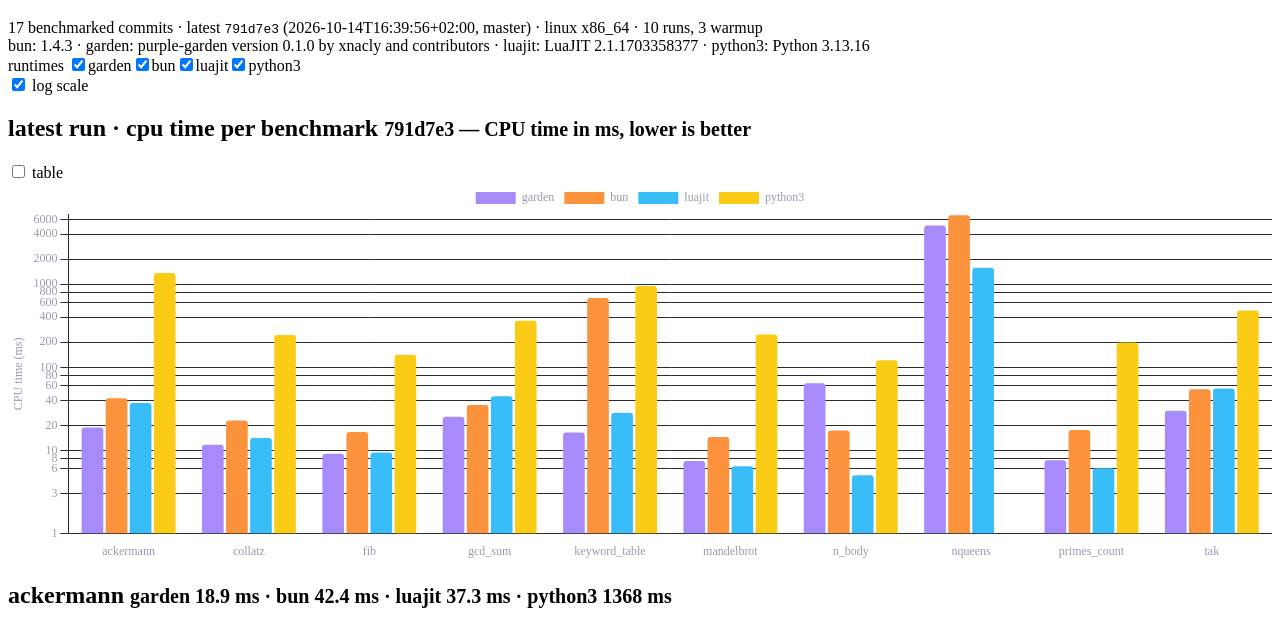
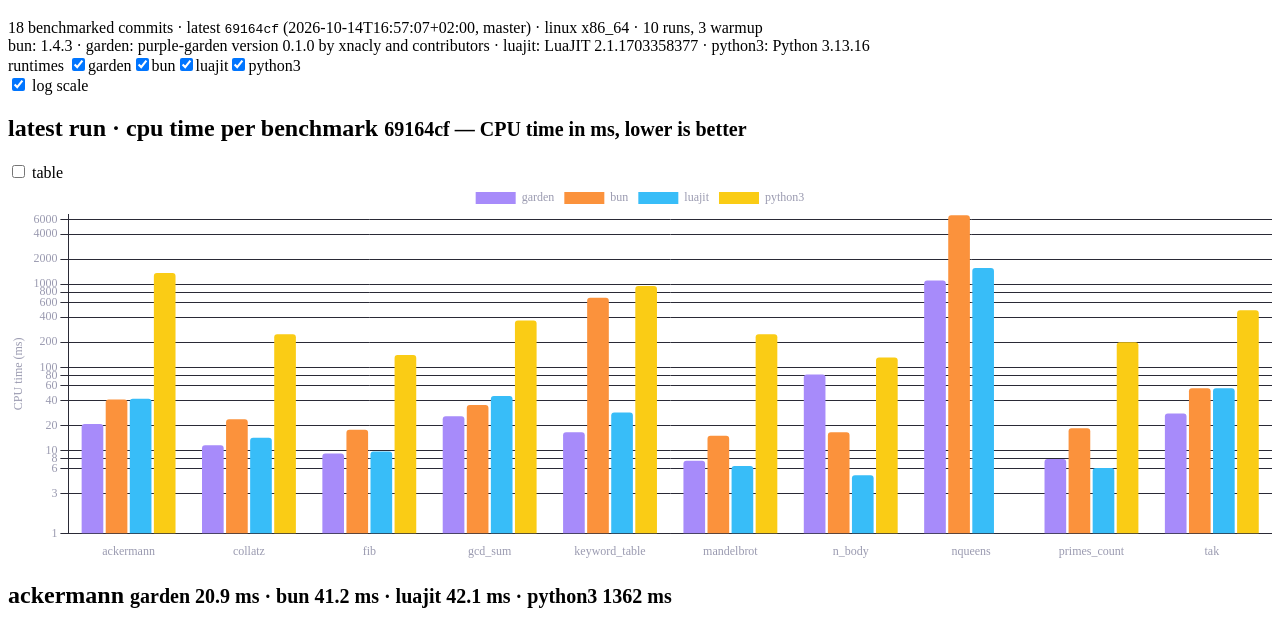
Before and after one commit to xnacly/purple-garden, a plain HTML site: page index.html in a window 1280 px wide. Shown: the part 61-689 px from the top of the page. Drawn offline with nearby package versions, Linux system fonts and the light colour scheme.

Commit message:
bench: 69164cf

```diff
--- /dev/null
+++ b/data/69164cf4d5f258e1b074b67a869536d9dcddd5ee.json
@@ -0,0 +1,446 @@
+{
+  "sha": "69164cf",
+  "date": "2026-10-14T16:57:07+02:00",
+  "run_unix": 1791990164,
+  "ref": "master",
+  "runner": "linux x86_64",
+  "runs": 10,
+  "warmup": 3,
+  "runtimes": {
+    "bun": "1.4.3",
+    "garden": "purple-garden version 0.1.0 by xnacly and contributors",
+    "luajit": "LuaJIT 2.1.1703358377 -- Copyright (C) 2005-2023 Mike Pall. https://luajit.org/",
+    "python3": "Python 3.13.16"
+  },
+  "results": [
+    {
+      "workload": "ackermann",
+      "runtime": "garden",
+      "time_ms": {
+        "mean": 21.028287900000002,
+        "min": 20.827992,
+        "stddev": 0.1108660891140001
+      },
+      "cpu_ms": 20.891800000000003,
+      "memory_mb": 3.8046875
+    },
+    {
+      "workload": "ackermann",
+      "runtime": "bun",
+      "time_ms": {
+        "mean": 38.308651000000005,
+        "min": 37.610782,
+        "stddev": 0.43610019078188844
+      },
+      "cpu_ms": 41.161699999999996,
+      "memory_mb": 22.2890625
+    },
+    {
+      "workload": "ackermann",
+      "runtime": "luajit",
+      "time_ms": {
+        "mean": 42.2270262,
+        "min": 29.642379000000002,
+        "stddev": 16.094163203204072
+      },
+      "cpu_ms": 42.0564,
+      "memory_mb": 2.671875
+    },
+    {
+      "workload": "ackermann",
+      "runtime": "python3",
+      "time_ms": {
+        "mean": 1371.8040635,
+        "min": 1355.3438179999998,
+        "stddev": 24.815609431977396
+      },
+      "cpu_ms": 1361.618,
+      "memory_mb": 9.56640625
+    },
+    {
+      "workload": "collatz",
+      "runtime": "garden",
+      "time_ms": {
+        "mean": 11.690800500000005,
+        "min": 11.598389000000001,
+        "stddev": 0.07893506476880578
+      },
+      "cpu_ms": 11.579600000000001,
+      "memory_mb": 3.7265625
+    },
+    {
+      "workload": "collatz",
+      "runtime": "bun",
+      "time_ms": {
+        "mean": 17.70141,
+        "min": 16.62271,
+        "stddev": 0.7801564339361686
+      },
+      "cpu_ms": 23.786099999999998,
+      "memory_mb": 22.8984375
+    },
+    {
+      "workload": "collatz",
+      "runtime": "luajit",
+      "time_ms": {
+        "mean": 14.336235400000005,
+        "min": 14.247512,
+        "stddev": 0.05543212218600747
+      },
+      "cpu_ms": 14.2206,
+      "memory_mb": 2.58984375
+    },
+    {
+      "workload": "collatz",
+      "runtime": "python3",
+      "time_ms": {
+        "mean": 249.6908916,
+        "min": 243.31168800000006,
+        "stddev": 5.232464232966917
+      },
+      "cpu_ms": 249.43200000000002,
+      "memory_mb": 8.96484375
+    },
+    {
+      "workload": "fib",
+      "runtime": "garden",
+      "time_ms": {
+        "mean": 9.305547299999999,
+        "min": 9.188412,
+        "stddev": 0.08828909915102774
+      },
+      "cpu_ms": 9.182699999999999,
+      "memory_mb": 4.0078125
+    },
+    {
+      "workload": "fib",
+      "runtime": "bun",
+      "time_ms": {
+        "mean": 15.0040908,
+        "min": 13.435445000000001,
+        "stddev": 2.443694491093708
+      },
+      "cpu_ms": 17.7324,
+      "memory_mb": 21.76171875
+    },
+    {
+      "workload": "fib",
+      "runtime": "luajit",
+      "time_ms": {
+        "mean": 9.846568000000001,
+        "min": 6.7716270000000005,
+        "stddev": 1.4805555883692223
+      },
+      "cpu_ms": 9.7272,
+      "memory_mb": 2.58984375
+    },
+    {
+      "workload": "fib",
+      "runtime": "python3",
+      "time_ms": {
+        "mean": 141.1863934,
+        "min": 135.785648,
+        "stddev": 2.0261802715693724
+      },
+      "cpu_ms": 140.94809999999998,
+      "memory_mb": 8.984375
+    },
+    {
+      "workload": "gcd_sum",
+      "runtime": "garden",
+      "time_ms": {
+        "mean": 25.9757549,
+        "min": 25.759576000000003,
+        "stddev": 0.35738629347448847
+      },
+      "cpu_ms": 25.8264,
+      "memory_mb": 4.01953125
+    },
+    {
+      "workload": "gcd_sum",
+      "runtime": "bun",
+      "time_ms": {
+        "mean": 29.36806680000001,
+        "min": 27.212946,
+        "stddev": 1.3330903068681186
+      },
+      "cpu_ms": 35.1546,
+      "memory_mb": 22.8984375
+    },
+    {
+      "workload": "gcd_sum",
+      "runtime": "luajit",
+      "time_ms": {
+        "mean": 45.55668860000001,
+        "min": 45.441402000000004,
+        "stddev": 0.055828823979493215
+      },
+      "cpu_ms": 45.37,
+      "memory_mb": 2.58984375
+    },
+    {
+      "workload": "gcd_sum",
+      "runtime": "python3",
+      "time_ms": {
+        "mean": 366.8765263,
+        "min": 357.96071900000004,
+        "stddev": 8.831178475177305
+      },
+      "cpu_ms": 366.5887,
+      "memory_mb": 8.9609375
+    },
+    {
+      "workload": "keyword_table",
+      "runtime": "garden",
+      "time_ms": {
+        "mean": 16.7646006,
+        "min": 16.559694,
+        "stddev": 0.15269810574550924
+      },
+      "cpu_ms": 16.623700000000003,
+      "memory_mb": 4.3359375
+    },
+    {
+      "workload": "keyword_table",
+      "runtime": "bun",
+      "time_ms": {
+        "mean": 359.4853751,
+        "min": 355.056546,
+        "stddev": 4.124574947028241
+      },
+      "cpu_ms": 686.4196999999998,
+      "memory_mb": 94.93359375
+    },
+    {
+      "workload": "keyword_table",
+      "runtime": "luajit",
+      "time_ms": {
+        "mean": 28.819131000000006,
+        "min": 28.568659000000004,
+        "stddev": 0.14515689237281543
+      },
+      "cpu_ms": 28.677300000000002,
+      "memory_mb": 2.58984375
+    },
+    {
+      "workload": "keyword_table",
+      "runtime": "python3",
+      "time_ms": {
+        "mean": 955.3847588000002,
+        "min": 942.2288020000001,
+        "stddev": 10.802271099479182
+      },
+      "cpu_ms": 955.0351,
+      "memory_mb": 12.5859375
+    },
+    {
+      "workload": "mandelbrot",
+      "runtime": "garden",
+      "time_ms": {
+        "mean": 7.648842900000001,
+        "min": 7.565485000000001,
+        "stddev": 0.13608382179985806
+      },
+      "cpu_ms": 7.5446,
+      "memory_mb": 4.02734375
+    },
+    {
+      "workload": "mandelbrot",
+      "runtime": "bun",
+      "time_ms": {
+        "mean": 13.3147992,
+        "min": 12.266067,
+        "stddev": 0.7691780561578994
+      },
+      "cpu_ms": 15.0775,
+      "memory_mb": 22.12890625
+    },
+    {
+      "workload": "mandelbrot",
+      "runtime": "luajit",
+      "time_ms": {
+        "mean": 6.603949100000002,
+        "min": 6.544602,
+        "stddev": 0.044884086824842524
+      },
+      "cpu_ms": 6.4931,
+      "memory_mb": 2.58984375
+    },
+    {
+      "workload": "mandelbrot",
+      "runtime": "python3",
+      "time_ms": {
+        "mean": 251.3598231,
+        "min": 247.989789,
+        "stddev": 3.3039502219142114
+      },
+      "cpu_ms": 251.10149999999993,
+      "memory_mb": 8.9609375
+    },
+    {
+      "workload": "n_body",
+      "runtime": "garden",
+      "time_ms": {
+        "mean": 82.09063910000002,
+        "min": 80.40176,
+        "stddev": 0.6713151259613809
+      },
+      "cpu_ms": 81.8552,
+      "memory_mb": 4.01171875
+    },
+    {
+      "workload": "n_body",
+      "runtime": "bun",
+      "time_ms": {
+        "mean": 12.119519500000001,
+        "min": 11.443439999999999,
+        "stddev": 0.41073849107410576
+      },
+      "cpu_ms": 16.583299999999994,
+      "memory_mb": 23.2734375
+    },
+    {
+      "workload": "n_body",
+      "runtime": "luajit",
+      "time_ms": {
+        "mean": 5.1506324,
+        "min": 5.099194000000001,
+        "stddev": 0.03616778795865483
+      },
+      "cpu_ms": 5.0394,
+      "memory_mb": 2.58984375
+    },
+    {
+      "workload": "n_body",
+      "runtime": "python3",
+      "time_ms": {
+        "mean": 131.9684961,
+        "min": 119.72582700000001,
+        "stddev": 26.25309055351054
+      },
+      "cpu_ms": 131.7245,
+      "memory_mb": 9.0859375
+    },
+    {
+      "workload": "nqueens",
+      "runtime": "garden",
+      "time_ms": {
+        "mean": 1112.9188110999999,
+        "min": 1111.4781970000001,
+        "stddev": 1.4955982384005357
+      },
+      "cpu_ms": 1112.5657999999999,
+      "memory_mb": 3.75
+    },
+    {
+      "workload": "nqueens",
+      "runtime": "bun",
+      "time_ms": {
+        "mean": 6771.5470294,
+        "min": 6732.728588000001,
+        "stddev": 15.492654379866176
+      },
+      "cpu_ms": 6778.576899999998,
+      "memory_mb": 24.421875
+    },
+    {
+      "workload": "nqueens",
+      "runtime": "luajit",
+      "time_ms": {
+        "mean": 1570.2330361000002,
+        "min": 1565.298653,
+        "stddev": 4.824920986001919
+      },
+      "cpu_ms": 1569.7361999999998,
+      "memory_mb": 2.58984375
+    },
+    {
+      "workload": "primes_count",
+      "runtime": "garden",
+      "time_ms": {
+        "mean": 7.991905900000003,
+        "min": 7.686491999999999,
+        "stddev": 0.7791478539788694
+      },
+      "cpu_ms": 7.874300000000001,
+      "memory_mb": 3.73046875
+    },
+    {
+      "workload": "primes_count",
+      "runtime": "bun",
+      "time_ms": {
+        "mean": 12.9829322,
+        "min": 11.922965000000001,
+        "stddev": 0.9447999923776695
+      },
+      "cpu_ms": 18.468999999999994,
+      "memory_mb": 23.23046875
+    },
+    {
+      "workload": "primes_count",
+      "runtime": "luajit",
+      "time_ms": {
+        "mean": 6.276769300000001,
+        "min": 6.219525,
+        "stddev": 0.055707624419423556
+      },
+      "cpu_ms": 6.1694,
+      "memory_mb": 2.58984375
+    },
+    {
+      "workload": "primes_count",
+      "runtime": "python3",
+      "time_ms": {
+        "mean": 200.52308539999999,
+        "min": 199.14772400000007,
+        "stddev": 1.6046227850492991
+      },
+      "cpu_ms": 200.28390000000002,
+      "memory_mb": 8.96484375
+    },
+    {
+      "workload": "tak",
+      "runtime": "garden",
+      "time_ms": {
+        "mean": 28.003557400000002,
+        "min": 27.774885,
+        "stddev": 0.12792760319215274
+      },
+      "cpu_ms": 27.8417,
+      "memory_mb": 3.70703125
+    },
+    {
+      "workload": "tak",
+      "runtime": "bun",
+      "time_ms": {
+        "mean": 51.230068599999996,
+        "min": 48.349902,
+        "stddev": 3.636594995455508
+      },
+      "cpu_ms": 55.98079999999999,
+      "memory_mb": 22.31640625
+    },
+    {
+      "workload": "tak",
+      "runtime": "luajit",
+      "time_ms": {
+        "mean": 56.4638062,
+        "min": 56.09588300000001,
+        "stddev": 0.6466043546124124
+      },
+      "cpu_ms": 56.2487,
+      "memory_mb": 2.58984375
+    },
+    {
+      "workload": "tak",
+      "runtime": "python3",
+      "time_ms": {
+        "mean": 485.161338,
+        "min": 480.4546790000001,
+        "stddev": 3.484299091319899
+      },
+      "cpu_ms": 484.8938999999999,
+      "memory_mb": 8.9609375
+    }
+  ]
+}
--- a/data/index.json
+++ b/data/index.json
@@ -117,5 +117,12 @@
     "date": "2026-10-14T16:39:56+02:00",
     "run_unix": 1791989171,
     "ref": "master"
+  },
+  {
+    "file": "69164cf4d5f258e1b074b67a869536d9dcddd5ee.json",
+    "sha": "69164cf",
+    "date": "2026-10-14T16:57:07+02:00",
+    "run_unix": 1791990164,
+    "ref": "master"
   }
 ]
--- a/index.html
+++ b/index.html
@@ -52,6 +52,6 @@
     </footer>
 
     <script src="https://cdn.jsdelivr.net/npm/chart.js@4.4.1/dist/chart.umd.js"></script>
-    <script src="app.js?v=791d7e3"></script>
+    <script src="app.js?v=69164cf"></script>
   </body>
 </html>
```
